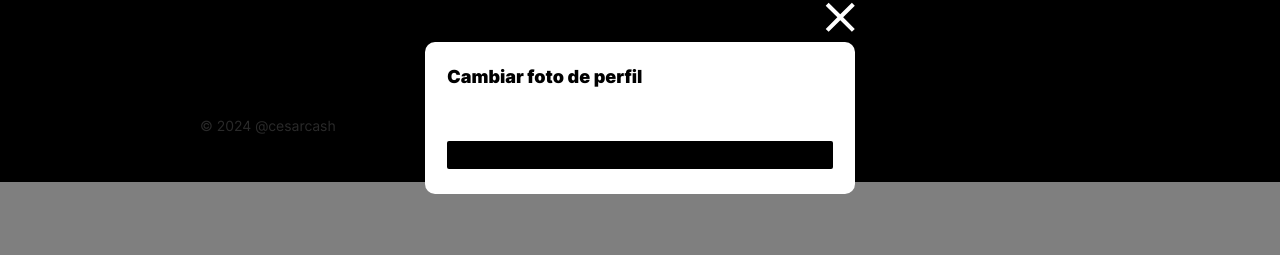
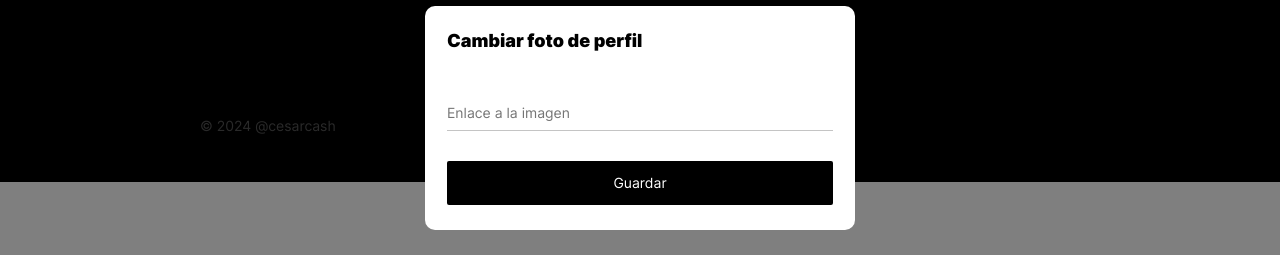
Before and after one commit to cesarcash/web_project_around_react, a React (Create React App) app: page / in a window 1280 px wide. Both pictures are taken after a click on the picture 260 px from the left and 220 px from the top of the page. Shown: the part 282-537 px from the top of the page. Built offline with nearby package versions, Linux system fonts and the light colour scheme.

Commit message:
popup close

```diff
--- a/src/components/App.js
+++ b/src/components/App.js
@@ -9,8 +9,6 @@ function App() {
     const [isEditProfilePopupOpen, setEditProfile] = useState(false);
     const [isAddPlacePopupOpen, setAddPlace] = useState(false);
     const [isEditAvatarPopupOpen, setEditAvatar] = useState(false);
-    const [isModalClose, setCloseModal] = useState(false);
-    console.log("🚀 ~ App ~ isModalClose:", isModalClose)
 
     function handleEditAvatarClick(){
         setEditAvatar(true)
@@ -26,7 +24,9 @@ function App() {
 
     function closeAllPopups(){
 
-        setCloseModal(true);
+        setEditAvatar(false)
+        setEditProfile(false)
+        setAddPlace(false)
 
     }
 
@@ -34,9 +34,28 @@ function App() {
     return (
         <>
 
-            {isEditAvatarPopupOpen && (<PopupWithForm name="avatar" title="Cambiar foto de perfil" isOpen={isEditAvatarPopupOpen} onClose={closeAllPopups}></PopupWithForm>)}
-            {isEditProfilePopupOpen && (<PopupWithForm name="profile" title="Editar perfil" isOpen={isEditProfilePopupOpen} onClose={closeAllPopups}></PopupWithForm>)}
-            {isAddPlacePopupOpen && (<PopupWithForm name="place" title="Nuevo lugar" isOpen={isAddPlacePopupOpen} onClose={closeAllPopups}></PopupWithForm>)}
+            {isEditAvatarPopupOpen && (
+                <PopupWithForm name="avatar" title="Cambiar foto de perfil" isOpen={isEditAvatarPopupOpen} onClose={closeAllPopups}>
+                    <input type="url" className="form__input" name="avatar" id="url-photo" required placeholder="Enlace a la imagen" />
+                    <span className="form__input-error url-photo-error"></span>
+                </PopupWithForm>)
+            }
+            {isEditProfilePopupOpen && (
+                <PopupWithForm name="profile" title="Editar perfil" isOpen={isEditProfilePopupOpen} onClose={closeAllPopups}>
+                    <input type="text" className="form__input" name="nameProfile" id="name-input" required placeholder="Nombre" minLength="2" maxLength="40" />
+                    <span className="form__input-error name-input-error"></span>
+                    <input type="text" className="form__input" name="aboutMe" id="about-input" required placeholder="Acerca de mi" minLength="2" maxLength="200" />
+                    <span className="form__input-error about-input-error"></span>
+                </PopupWithForm>)
+            }
+            {isAddPlacePopupOpen && (
+                <PopupWithForm name="place" title="Nuevo lugar" isOpen={isAddPlacePopupOpen} onClose={closeAllPopups}>
+                    <input type="text" className="form__input" name="title" id="title-input" required placeholder="Título" minLength="2" maxLength="30" />
+                    <span className="form__input-error title-input-error"></span>
+                    <input type="url" className="form__input" name="url" id="url-input" required placeholder="Enlace a la imagen" />
+                    <span className="form__input-error url-input-error"></span>
+                </PopupWithForm>)
+            }
 
             <div className="page">
                 <div className="page__container">
--- a/src/components/PopupWithForm.js
+++ b/src/components/PopupWithForm.js
@@ -4,20 +4,19 @@ import icon__close from '../images/icon__close.svg';
 
 function PopupWithForm(props){
 
-    console.log("🚀 ~ PopupWithForm ~ props:", props)
     const isOpen = props.isOpen ? 'popup_opened' : '';
 
     return (
         <div className={`popup popup_type_${props.name} ${isOpen}`}>
             <div className="popup__form">
-                <button className="button button_action_close" aria-label="Cerrar ventana">
-                    <img src={icon__close} className="button__close-image" alt="Cerrar ventana" onClick={props.onClose} />
+                <button className="button button_action_close" aria-label="Cerrar ventana" onClick={props.onClose}>
+                    <img src={icon__close} className="button__close-image" alt="Cerrar ventana" />
                 </button>
                 <div className="popup__content" >
                     <form className="form" name={`${props.name}`}>
                         <h3 className="form__title">{props.title}</h3>
                         {props.children}
-                        <button type="submit" className="form__button" aria-label="Guardar"></button>
+                        <button type="submit" className="form__button" aria-label="Guardar">Guardar</button>
                     </form>
                 </div>
             </div>
--- /dev/null
+++ b/src/utils/api.js
@@ -0,0 +1,5 @@
+const api = new Api({
+    address: 'https://nomoreparties.co',
+    groupId: `cohort0`,
+    token: `80a75492-21c5-4330-a02f-308029e94b63`,
+})
```
